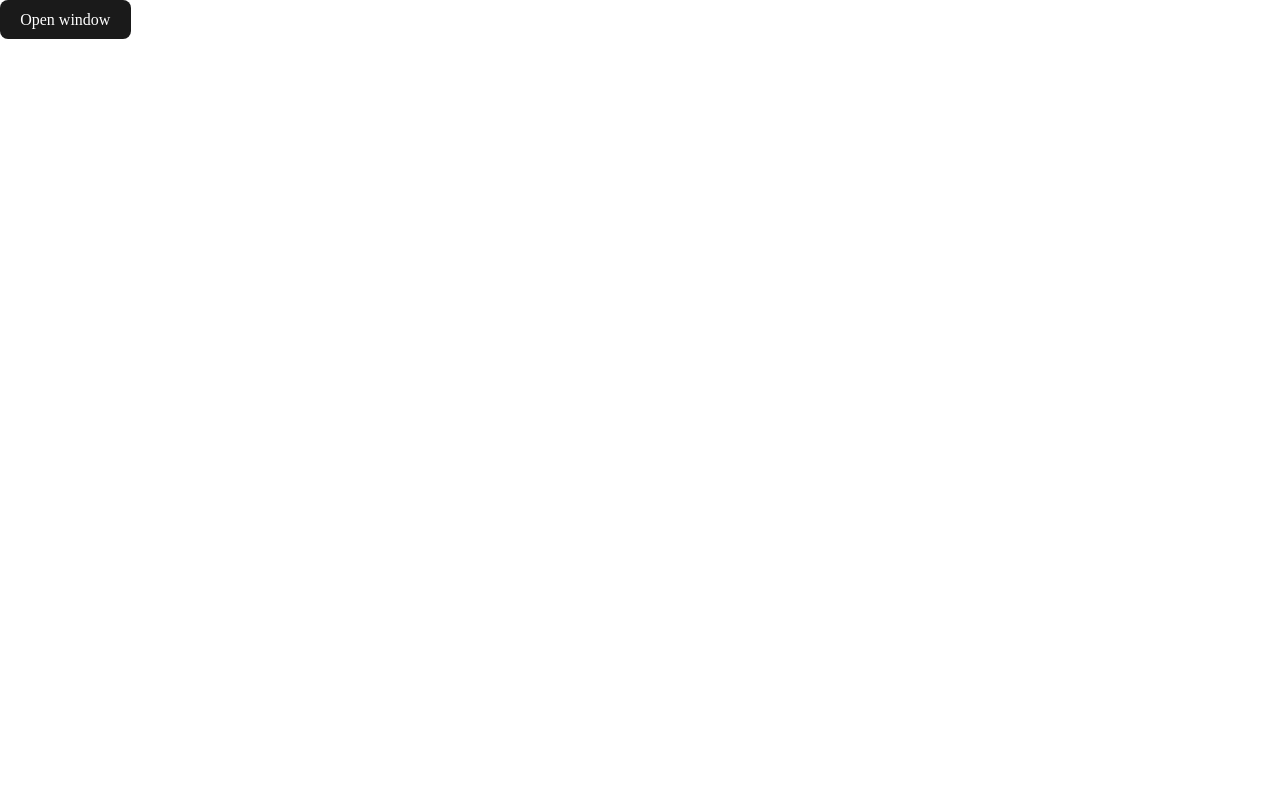
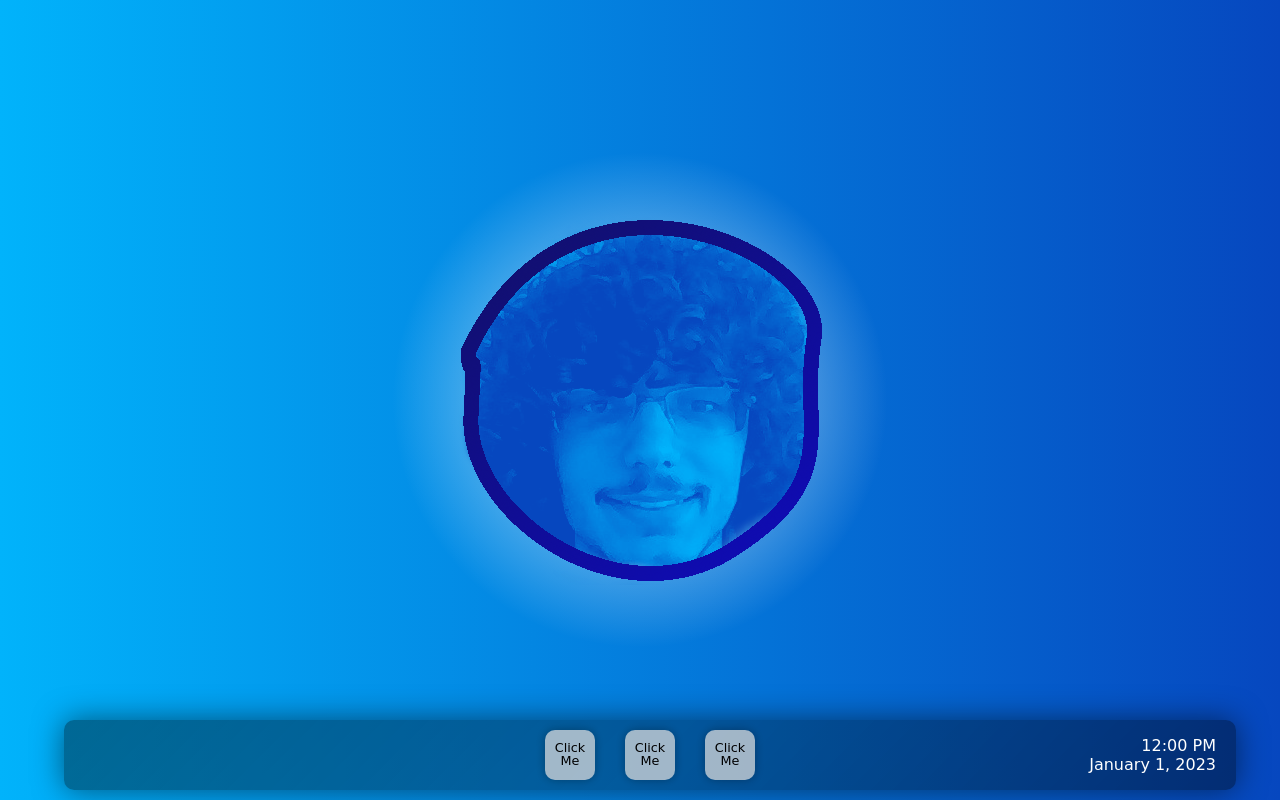
Before and after one commit to Alexanders91107/PersonalSite, a React (Vite) app: page / in a window 1280 px wide. Built offline with nearby package versions, Linux system fonts and the light colour scheme.

Commit message:
Added design

```diff
--- a/src/App.css
+++ b/src/App.css
@@ -1,3 +1,9 @@
+.background {
+    height: 100vh;
+    width: 100vw;
+    overflow: hidden;
+}
+
 html, body {
     height: 100vh;
     width: 100vw;
@@ -10,4 +16,17 @@ html, body {
     height: 100%;
     width: 100%;
     overflow: hidden;
+    user-select: none;
 }
+
+.taskbar-container {
+    position: fixed;
+    inset-inline: 0;
+    margin-inline: auto;
+    bottom: 10px;
+    width: 90%;
+    height: 70px; /* Adjust as needed */
+    background-color: #00000000; /* Semi-transparent black */
+    border-radius: 10px;
+    z-index: 50;
+}
--- a/src/App.jsx
+++ b/src/App.jsx
@@ -1,7 +1,8 @@
-import { useState } from 'react'
-import Button from './assets/components/Button.jsx'
-import Window from './assets/components/Window.jsx'
-import './App.css'
+import { useState } from 'react';
+import Taskbar from './assets/components/Taskbar.jsx';
+import Window from './assets/components/Window.jsx';
+import BackgroundImage from './assets/components/BackgroundImage.jsx';
+import './App.css';
 
 function App() {
 
@@ -47,7 +48,7 @@ function App() {
   return (
     <>
       <div className="App">
-        <Button onButtonClick={addWindow} buttonText="Open window" />
+        <BackgroundImage className="background"/>
 
         {/* Map over the windows array and render a Window component for each */}
         {windows.map(window => (
@@ -59,6 +60,11 @@ function App() {
             style={{ zIndex: 100 + (windows.length - windows.indexOf(window)) }}
           />
         ))}
+
+        {/* Taskbar with button to add new windows */}
+        <div className="taskbar-container">
+          <Taskbar buttonFunction={addWindow}/>
+        </div>
       </div>
     </>
   );
--- /dev/null
+++ b/src/assets/components/BackgroundImage.jsx
@@ -0,0 +1,14 @@
+import React from 'react';
+import './css/BackgroundImage.css';
+import MyHead from './images/MyHead.png';
+
+function BackgroundImage() {
+  return (
+    <div className = "background-image">
+        <img src={MyHead} alt="My Head" className="head-image"/>
+        <div className = "circle"></div>
+    </div>
+  );
+}
+
+export default BackgroundImage;
--- /dev/null
+++ b/src/assets/components/Taskbar.jsx
@@ -0,0 +1,22 @@
+import React from 'react';
+import Button from './Button.jsx';
+import './css/Taskbar.css';
+
+function Taskbar({buttonFunction}) {
+  return (
+    <div className="taskbar">
+        <div className = "buttons-container">
+            <Button onButtonClick={buttonFunction} buttonText={"Click Me"} />
+            <Button onButtonClick={buttonFunction} buttonText={"Click Me"} />
+            <Button onButtonClick={buttonFunction} buttonText={"Click Me"} />
+        </div>
+
+        <div className = "time-date-container">
+            <div className="time">12:00 PM</div>
+            <div className="date">January 1, 2023</div>
+        </div>
+    </div>
+  );
+}
+
+export default Taskbar;
--- /dev/null
+++ b/src/assets/components/css/BackgroundImage.css
@@ -0,0 +1,31 @@
+.background-image {
+    font-family: 'Arial', sans-serif;
+    color: #333;
+    background-color: #3344DD;
+    background-image: linear-gradient(90deg, #01b3fb 0%, #0647bf 100%);
+    height: 100vh;
+    width: 100vw;
+    overflow: hidden;
+    position: absolute;
+    z-index: -1;
+}
+
+.head-image{
+    position: absolute;
+    top: 50%;
+    left: 50%;
+    transform: translate(-50%, -50%);
+
+    z-index: 11;
+}
+
+.circle {
+    position: absolute;
+    top: 50%;
+    left: 50%;
+    transform: translate(-50%, -50%);
+    width: 500px;
+    height: 500px;
+    background: radial-gradient(circle, rgba(255,255,255,0.8) 0%, rgba(255,255,255,0) 70%);
+    z-index: 10;
+}
--- a/src/assets/components/css/Button.css
+++ b/src/assets/components/css/Button.css
@@ -1,19 +1,28 @@
 .button {
-  border-radius: 8px;
-  border: 1px solid transparent;
-  padding: 0.6em 1.2em;
-  font-size: 1em;
+  box-shadow: 0px 0px 10px rgba(0, 0, 0, 0.3);
+  border-radius: 20%; /* Adjusted to make buttons more circular */
+  border: 4px solid transparent;
+  width: 50px; /* Set a fixed width */
+  height: 50px; /* Set a fixed height */
+  font-size: 0.8em; /* Adjust font size if there's text */
   font-weight: 500;
-  font-family: inherit;
-  background-color: #1a1a1a;
-  color: white;
+  font-family: 'Comic Sans MS', 'Comic Sans', cursive;
+  background-color: #b0b0b0;
   cursor: pointer;
-  transition: border-color 0.25s;
+  transition: border-color 0s;
+  display: flex; /* Add this */
+  align-items: center; /* Add this */
+  justify-content: center; /* Add this */
+  padding: 0; /* Add this to remove default button padding */
+  line-height: 1; /* Add this for tighter text centering */
+  user-select: none;
 }
-.button:hover {
-  border-color: #646cff;
-}
-.button:focus,
-.button:focus-visible {
-  outline: 4px auto -webkit-focus-ring-color;
-}
+
+/* Specific styles for close, minimize, maximize buttons */
+.button {background-color: #d8d8d8be;}
+.button:hover {border-color: #8d8d8dbe;} /* Change border color on hover */
+.button:active {
+    background-color: #8d8d8dbe;
+    border-color: #00000000;
+    box-shadow: 0px 0px 8px rgba(75, 75, 75, 0.6);
+} /* Change background color on active */
--- /dev/null
+++ b/src/assets/components/css/Taskbar.css
@@ -0,0 +1,32 @@
+.taskbar {
+    width: 100%;
+    height: 100%;
+    border-radius: 10px;
+    background-image: linear-gradient(135deg, #00000050 0%, #00000030 50%, #00000050 100%);
+    background-color: #00000020;
+    box-shadow: 0px 0px 30px rgba(0, 0, 0, 0.5);
+    display: flex;
+    align-items: center;
+    justify-content: space-between;
+    gap: 30px;
+    padding: 0 10px; /* optional: add horizontal padding */
+}
+
+.buttons-container {
+    display: flex;
+    justify-content: center;
+    align-items: center;
+    gap: 30px;
+    flex: 1;
+}
+
+.time-date-container {
+    position: absolute;
+    right: 0px;
+    text-align: right;
+    color: #ffffff;
+    font-family: 'Comic Sans MS', 'Comic Sans', cursive;
+    top: 50%;
+    transform: translateY(-50%);
+    pointer-events: none; /* makes it "invisible" to mouse events */
+}
--- a/src/assets/components/css/Window.css
+++ b/src/assets/components/css/Window.css
@@ -7,8 +7,8 @@
     width: 60%;
     height: 60%;
     background-color: #f0f0f0;
-    border: 1px solid #00000040;
-    background-image: linear-gradient(135deg, #ffffff 0%, #e0e0e0 40%, #e0e0e0 100%);
+    border: 0px solid #cfcfcf;
+    background-image: linear-gradient(135deg, #ffffff 0%, #d0d0d0 40%, #909090 100%);
     box-shadow: 0px 8px 10px rgba(0, 0, 0, 0.1);
     border-radius: 8px;
     overflow: hidden;
@@ -67,6 +67,7 @@
   justify-content: center; /* Add this */
   padding: 0; /* Add this to remove default button padding */
   line-height: 1; /* Add this for tighter text centering */
+  user-select: none;
 }
 
 /* Specific styles for close, minimize, maximize buttons */
```
Also changed, not shown: src/assets/components/images/MyHead.png (added).
